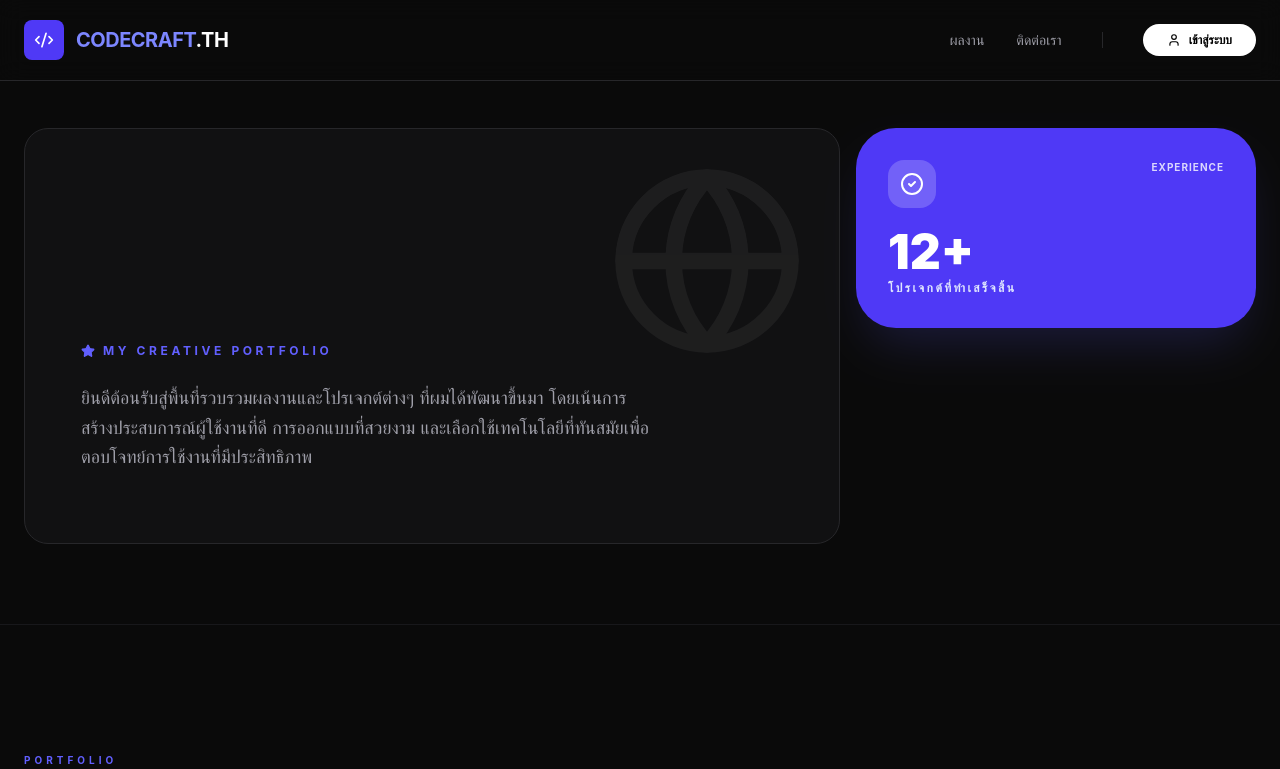
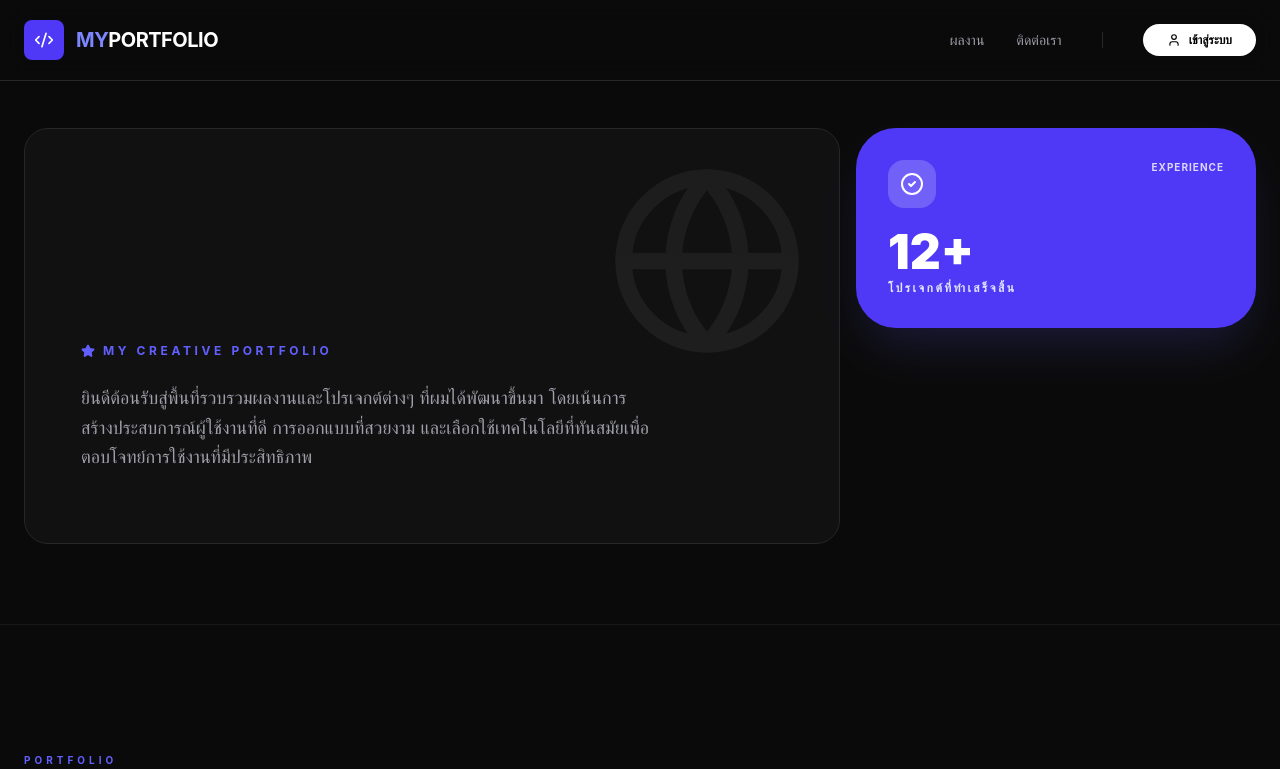
Before and after one commit to Tarzan2202/Devcraft, a Next.js app: page / in a window 1280 px wide. Shown: the top 769 px of the page. Built offline with nearby package versions, Linux system fonts and the light colour scheme; no server answers; the database is empty.

Commit message:
Update Navbar.tsx

```diff
--- a/components/Navbar.tsx
+++ b/components/Navbar.tsx
@@ -14,12 +14,12 @@ const Navbar = () => {
   return (
     <>
       <nav className="fixed top-0 w-full z-50 bg-[#0A0A0A]/80 backdrop-blur-md border-b border-zinc-800">
-        <div className="max-w-7xl mx-auto px-6 h-20 flex items-center justify-between">
+               <div className="max-w-7xl mx-auto px-6 h-20 flex items-center justify-between">
           <Link href="/" className="flex items-center gap-3 group">
             <div className="w-10 h-10 bg-indigo-600 rounded-lg flex items-center justify-center group-hover:rotate-6 transition-transform">
               <Code2 className="text-white" size={20} />
             </div>
-            <h1 className="text-xl font-bold tracking-tight text-indigo-400">CODECRAFT<span className="text-white">.TH</span></h1>
+            <h1 className="text-xl font-bold tracking-tight text-indigo-400">MY<span className="text-white">PORTFOLIO</span></h1>
           </Link>
 
           <div className="hidden md:flex items-center gap-8 text-sm font-medium">
```
